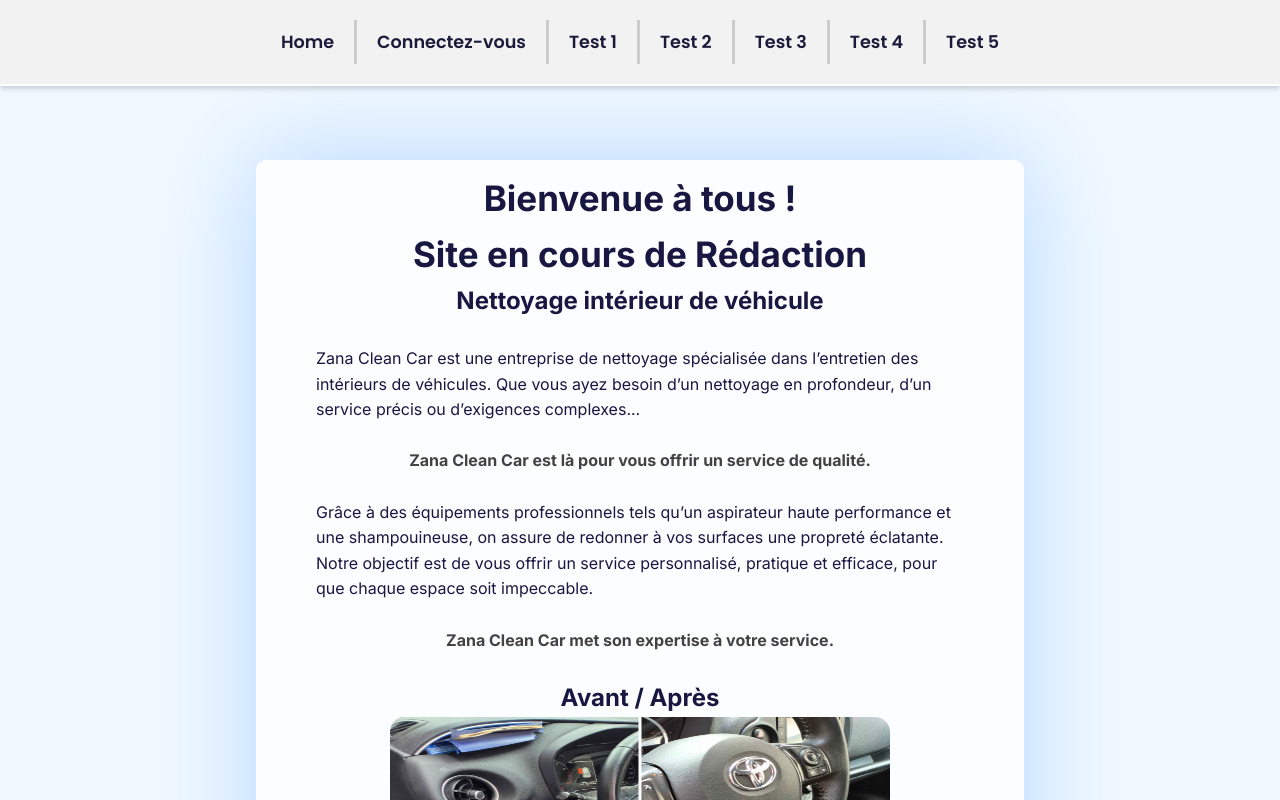
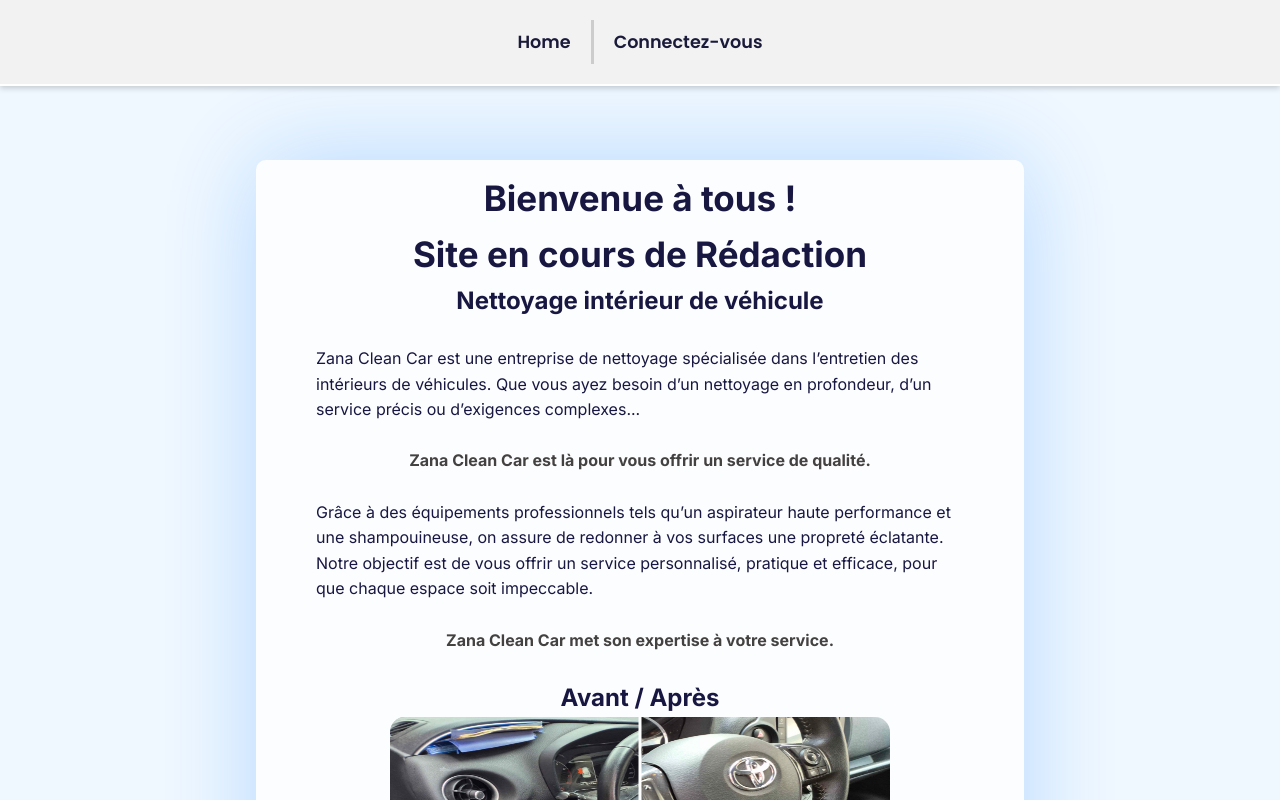
Before and after one commit to Air-KS/zanacleancar, a Vue app in the folder frontend/portal/: page / in a window 1280 px wide. Shown: the top 800 px of the page. Built offline with nearby package versions, Linux system fonts and the light colour scheme.

Commit message:
menu nav

```diff
--- a/frontend/portal/src/components/header.vue
+++ b/frontend/portal/src/components/header.vue
@@ -38,11 +38,6 @@
 			menuItems: [
 				{ label: "Home", link: "/" },
 				{ label: "Connectez-vous", link: "/register" },
-				{ label: "Test 1", link: "/register" },
-				{ label: "Test 2", link: "/register" },
-				{ label: "Test 3", link: "/register" },
-				{ label: "Test 4", link: "/register" },
-				{ label: "Test 5", link: "/register" },
 			],
 			showFullMenu: true,
 			showFloatMenu: false,
```
